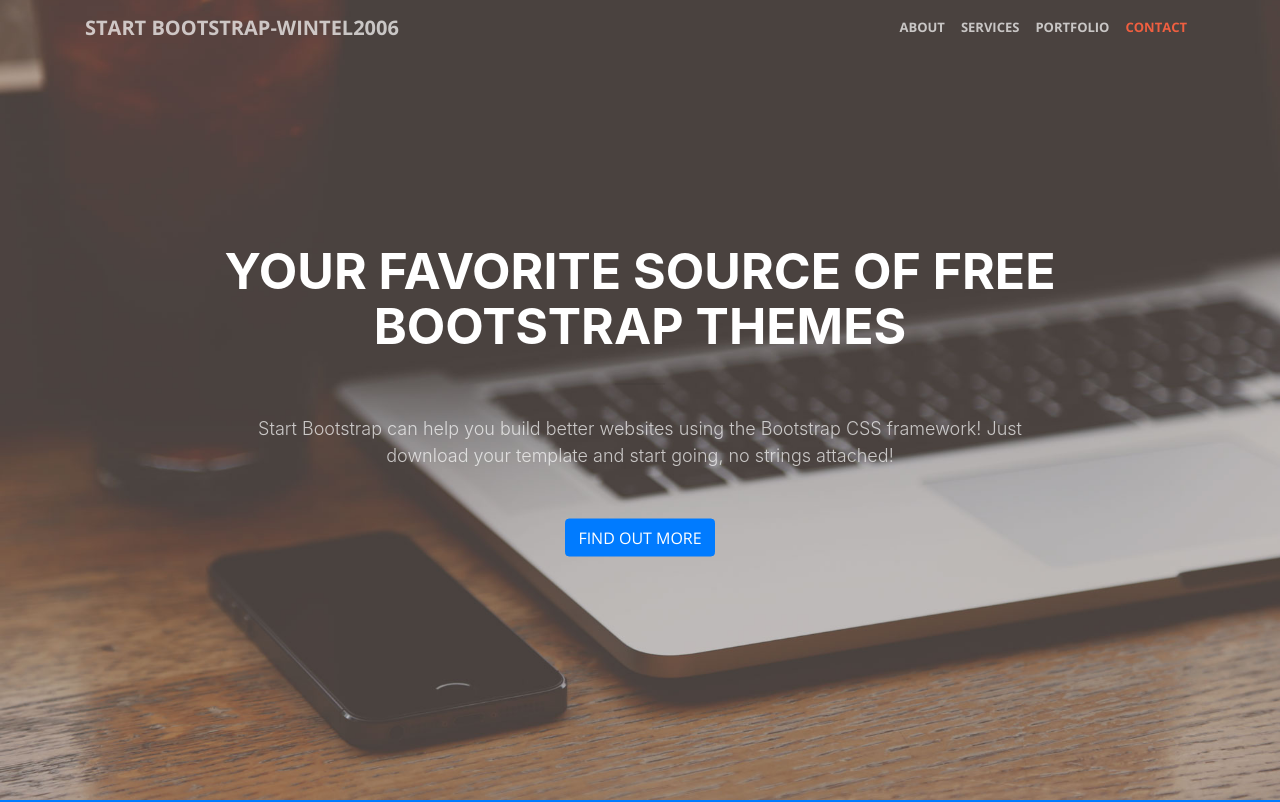
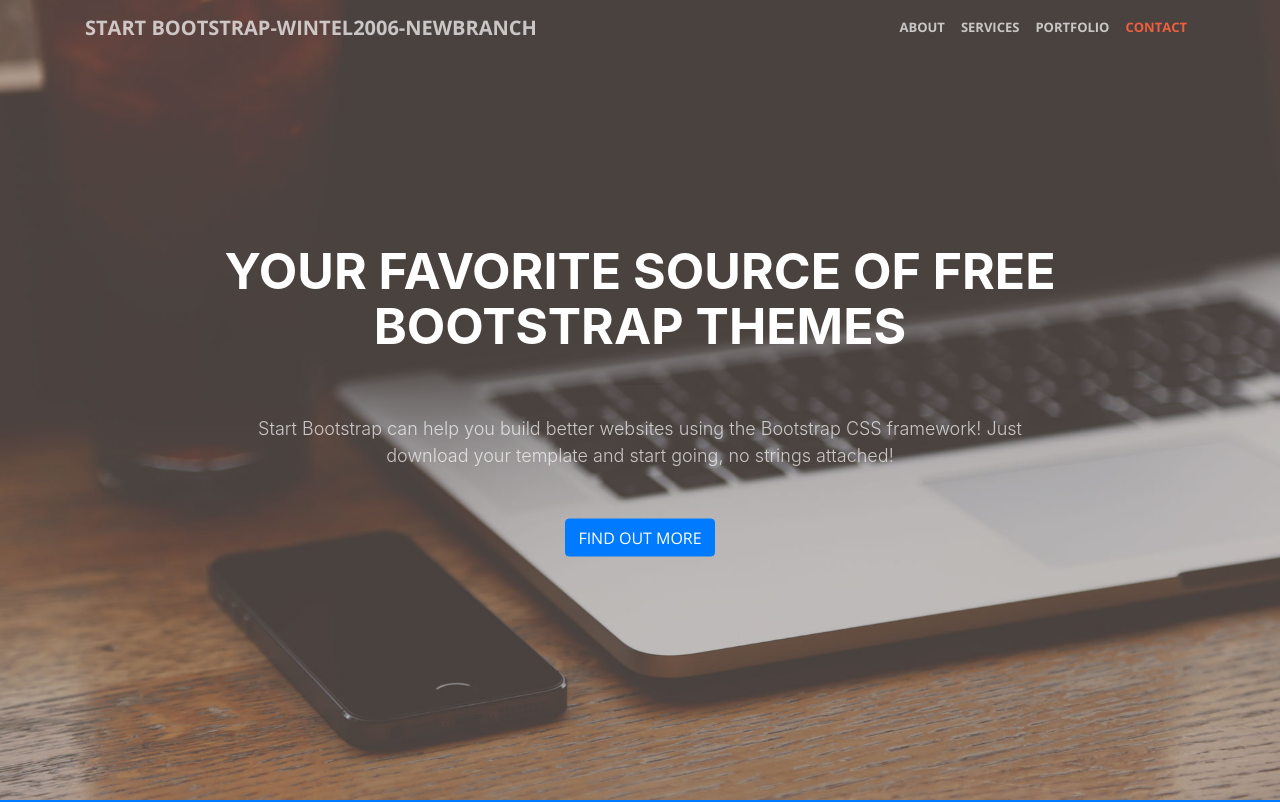
Before and after one commit to wintel2006/wintel2006.github.io, a website with bundled scripts: page index.html in a window 1280 px wide. Shown: the top 802 px of the page. Built offline with nearby package versions, Linux system fonts and the light colour scheme.

Commit message:
index change again

```diff
--- a/index.html
+++ b/index.html
@@ -31,7 +31,7 @@
     <!-- Navigation -->
     <nav class="navbar navbar-expand-lg navbar-light fixed-top" id="mainNav">
       <div class="container">
-        <a class="navbar-brand js-scroll-trigger" href="#page-top">Start Bootstrap-Wintel2006</a>
+        <a class="navbar-brand js-scroll-trigger" href="#page-top">Start Bootstrap-Wintel2006-newbranch</a>
         <button class="navbar-toggler navbar-toggler-right" type="button" data-toggle="collapse" data-target="#navbarResponsive" aria-controls="navbarResponsive" aria-expanded="false" aria-label="Toggle navigation">
           <span class="navbar-toggler-icon"></span>
         </button>
```
